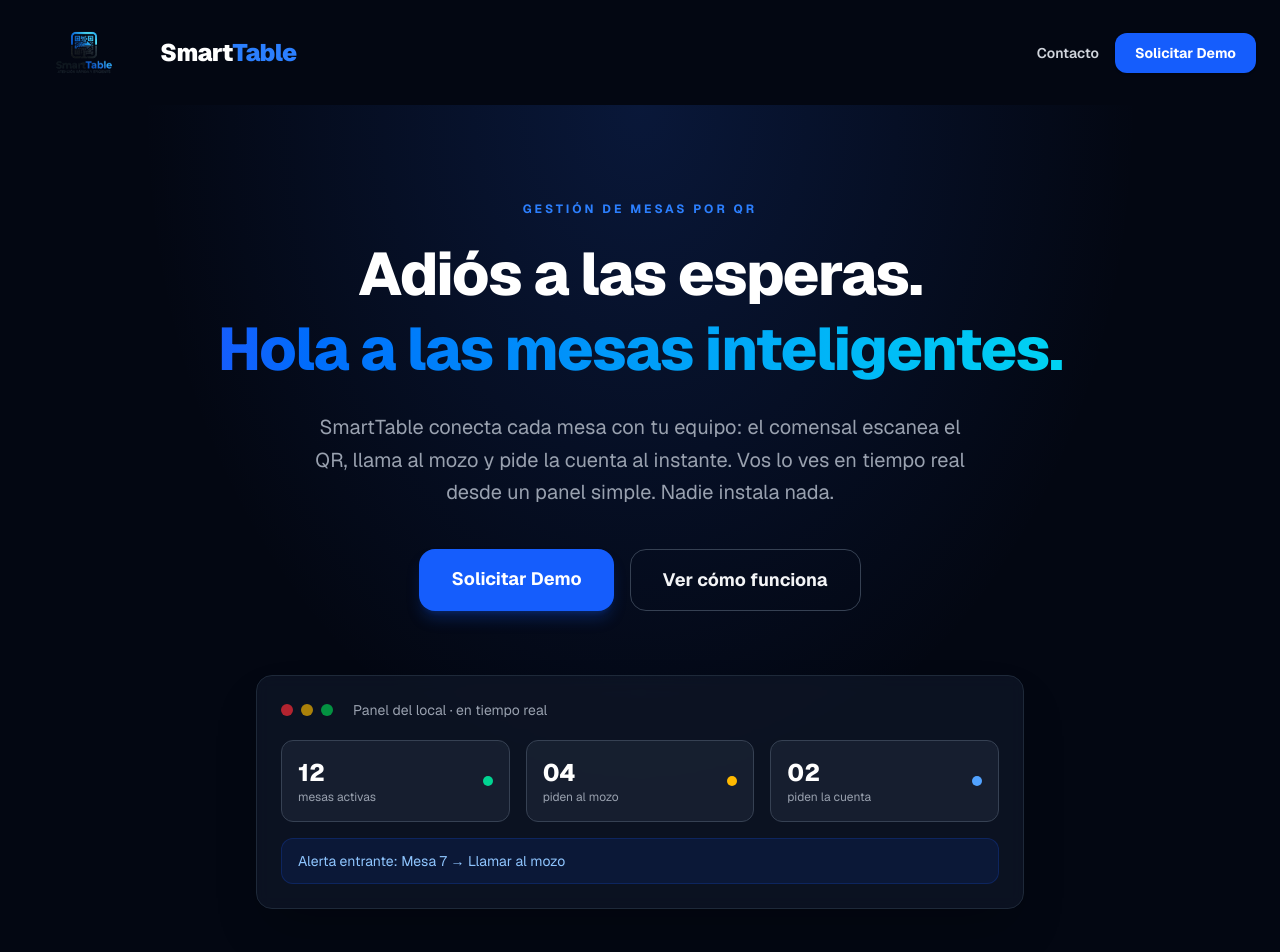
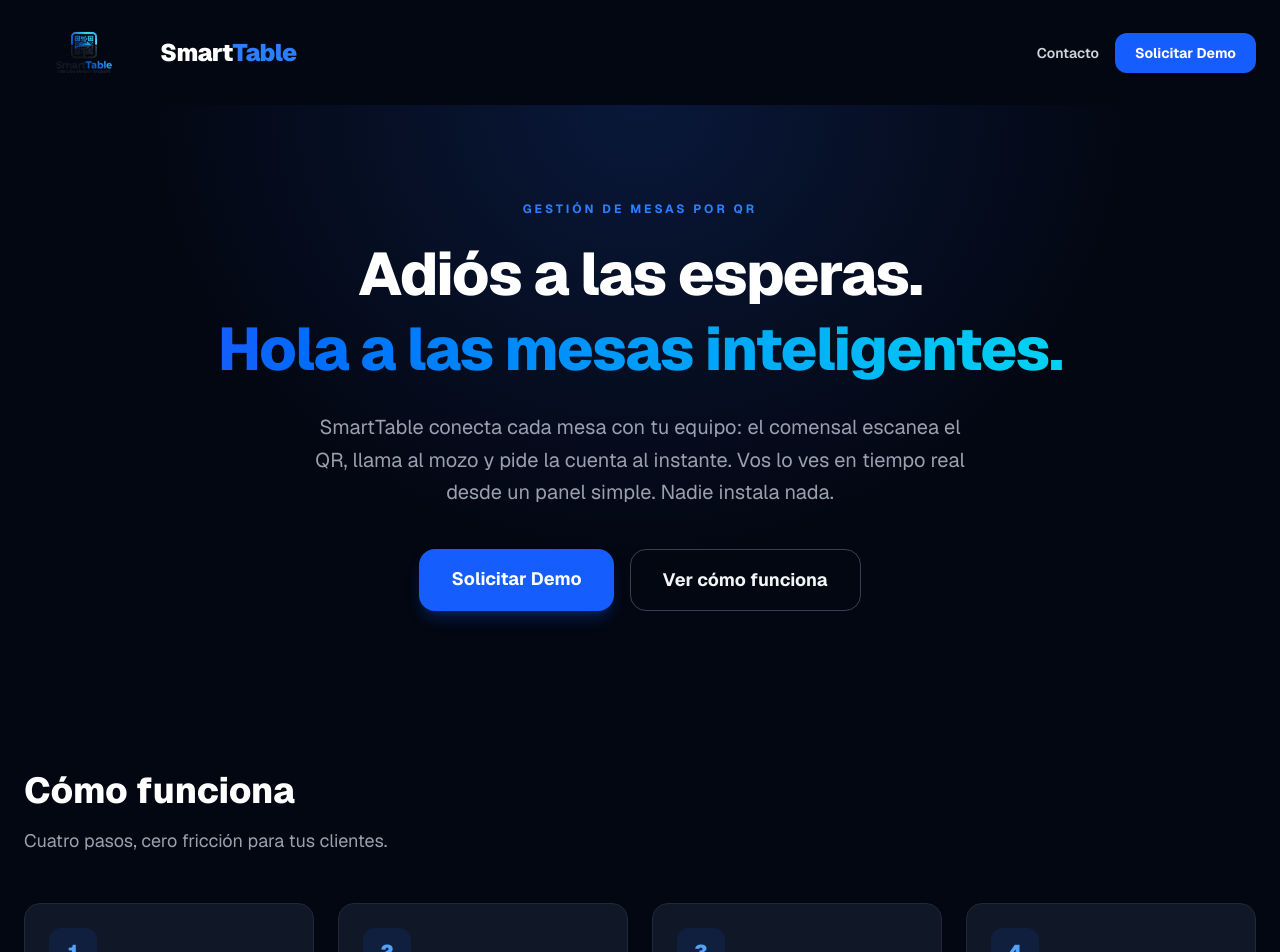
Before and after one commit to ValentinoL09/gestion-mesas-restaurantes, a Next.js app in the folder control-mesas/: page / in a window 1280 px wide. Shown: the top 952 px of the page. Built offline with nearby package versions, Linux system fonts and the light colour scheme.

Commit message:
fix(landing): quitar mock del panel que no coincide con el dashboard real

```diff
--- a/control-mesas/app/page.tsx
+++ b/control-mesas/app/page.tsx
@@ -62,42 +62,6 @@
               >
                 Ver cómo funciona
               </a>
-            </div>
-
-            {/* Mock del panel */}
-            <div className="mt-16 max-w-3xl mx-auto rounded-2xl border border-gray-800 bg-gray-900/70 backdrop-blur p-6 text-left shadow-2xl">
-              <div className="flex items-center gap-2 mb-5">
-                <span className="w-3 h-3 rounded-full bg-red-500/70" />
-                <span className="w-3 h-3 rounded-full bg-yellow-500/70" />
-                <span className="w-3 h-3 rounded-full bg-green-500/70" />
-                <span className="ml-3 text-sm text-gray-400">Panel del local · en tiempo real</span>
-              </div>
-              <div className="grid sm:grid-cols-3 gap-4">
-                <div className="rounded-xl bg-gray-800/60 border border-gray-700 p-4 flex items-center justify-between">
-                  <div>
-                    <p className="text-2xl font-extrabold text-white">12</p>
-                    <p className="text-xs text-gray-400">mesas activas</p>
-                  </div>
-                  <span className="w-2.5 h-2.5 rounded-full bg-emerald-400" />
-                </div>
-                <div className="rounded-xl bg-gray-800/60 border border-gray-700 p-4 flex items-center justify-between">
-                  <div>
-                    <p className="text-2xl font-extrabold text-white">04</p>
-                    <p className="text-xs text-gray-400">piden al mozo</p>
-                  </div>
-                  <span className="w-2.5 h-2.5 rounded-full bg-amber-400" />
-                </div>
-                <div className="rounded-xl bg-gray-800/60 border border-gray-700 p-4 flex items-center justify-between">
-                  <div>
-                    <p className="text-2xl font-extrabold text-white">02</p>
-                    <p className="text-xs text-gray-400">piden la cuenta</p>
-                  </div>
-                  <span className="w-2.5 h-2.5 rounded-full bg-blue-400" />
-                </div>
-              </div>
-              <div className="mt-4 rounded-xl bg-blue-600/10 border border-blue-600/20 px-4 py-3 text-sm text-blue-300">
-                Alerta entrante: Mesa 7 → Llamar al mozo
-              </div>
             </div>
           </div>
         </section>
```
